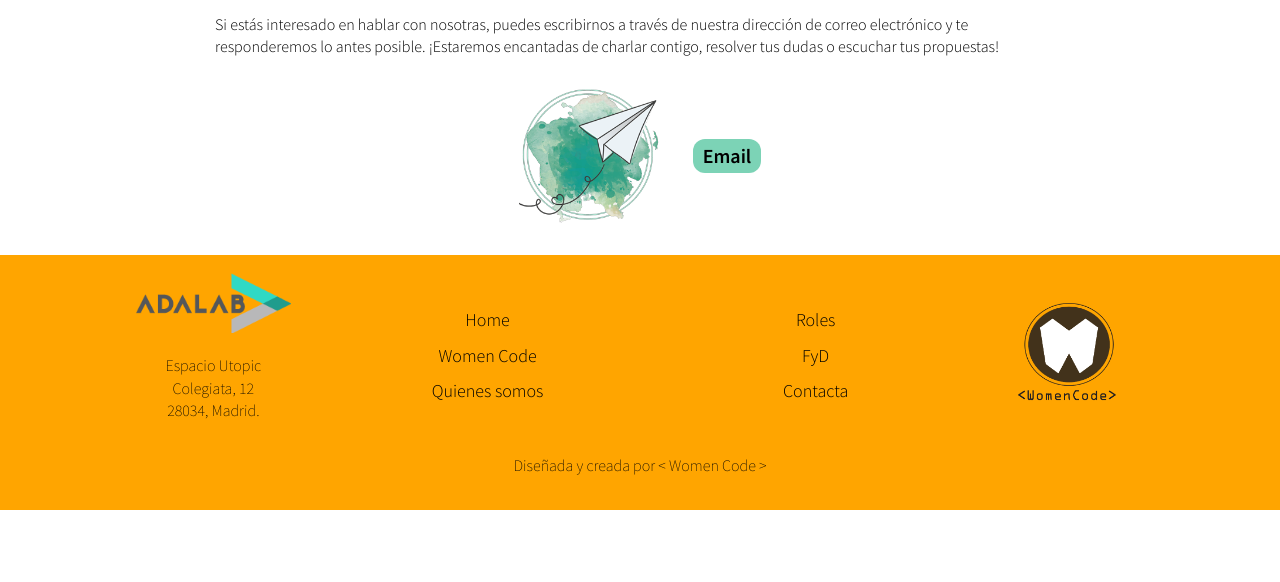
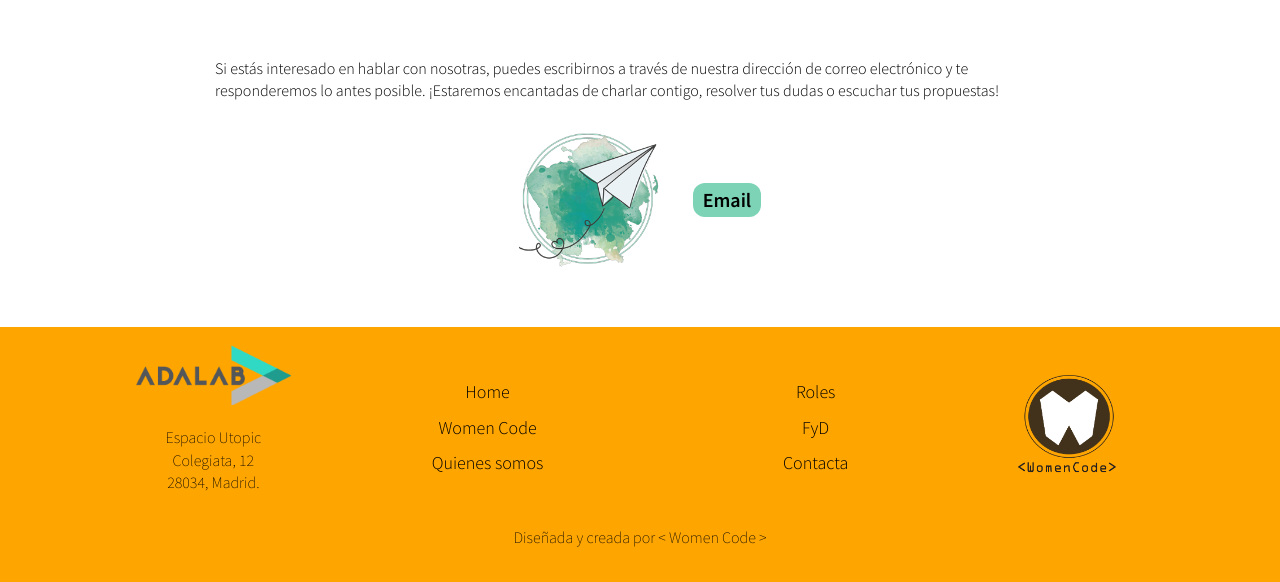
Before and after one commit to Adalab/c-s1-women-code, a plain HTML site: page index.html in a window 1280 px wide. Shown: the part 7127-7709 px from the top of the page. Before the commit the page ends 7637 px from the top, so only its background shows below. Drawn offline with Linux system fonts and the light colour scheme.

Commit message:
[Improve] Add air up and down in Contact section

```diff
--- a/css/style.css
+++ b/css/style.css
@@ -382,6 +382,7 @@ main {
   margin-right: 32px;
   margin-left: 32px;
   max-width: 850px;
+  margin-top: 32px;
 }
 
 .button-email:hover {
@@ -398,7 +399,6 @@ main {
 
 .image-contact {
  width: 150px;
-
 }
 
 .button-email {
@@ -415,12 +415,21 @@ main {
 
 /* -- Media Queries Contact -- */
 
+@media all and (min-width: 550px) {
+  .flex-container-contact {
+    margin-bottom: 60px;
+  }
+
+  .text-contact {
+    margin-top: 60px;
+  }
+}
+
 @media all and (min-width: 850px) {
   .text-contact {
     margin-right: auto;
     margin-left: auto;
   }
-
 }
 
 /* -- Footer -- */
```
Also changed, not shown: index.html (+0 -9 lines).
